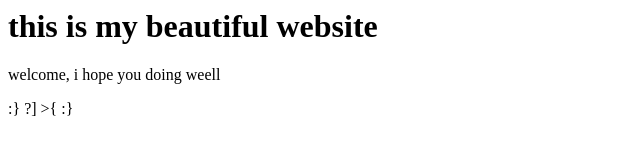
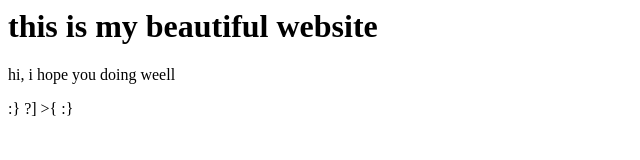
Before and after one commit to RAJENDRA1000/TESTREPOAITORY, a plain HTML site: page index.html in a window 1280 px wide. Shown: the full height of the page, 0-640 px from the left. Drawn offline with Linux system fonts and the light colour scheme.

Commit message:
changed wlcm to hi

```diff
--- a/index.html
+++ b/index.html
@@ -1,6 +1,6 @@
 <html>
 <title>this is my website</title>
 <h1> this is my beautiful website</h1>
-<p>welcome, i hope you doing weell</p>
+<p>hi, i hope you doing weell</p>
 <p> :} ?] >{ :}</p>
 </html>
```
